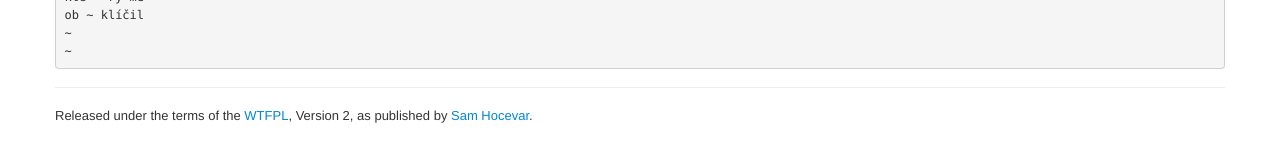
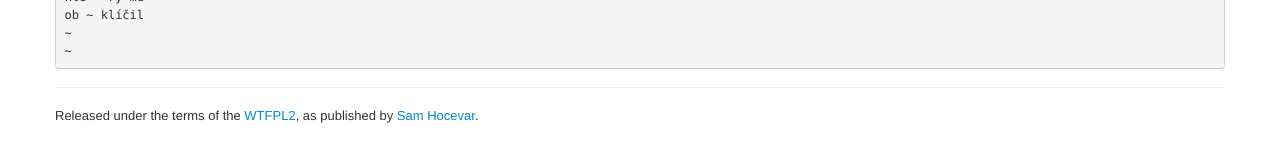
Before and after one commit to stork/stork.github.io, a Jekyll site: the page built from poems/_posts/2008-01-06-me-slzy.html, in a window 1280 px wide. Shown: the part 136-300 px from the top of the page. Built offline with Jekyll 4.4.1, drawn with Linux system fonts in a browser that asks for light colours.

Commit message:
poems license

```diff
--- a/_layouts/poems.html
+++ b/_layouts/poems.html
@@ -6,8 +6,8 @@ layout: base
 	<hr>
 	<footer>
 		<p>
-			Released under the terms of the <a href="./COPYING">WTFPL</a>,
-			Version 2, as published by <a href="http://sam.zoy.org/wtfpl/">Sam Hocevar</a>.
+			Released under the terms of the <a href="http://sam.zoy.org/wtfpl/COPYING">WTFPL2</a>,
+			as published by <a href="http://sam.zoy.org/wtfpl/">Sam Hocevar</a>.
 		</p>
 	</footer>
 </div>
```
Also changed, not shown: 1 other file.
